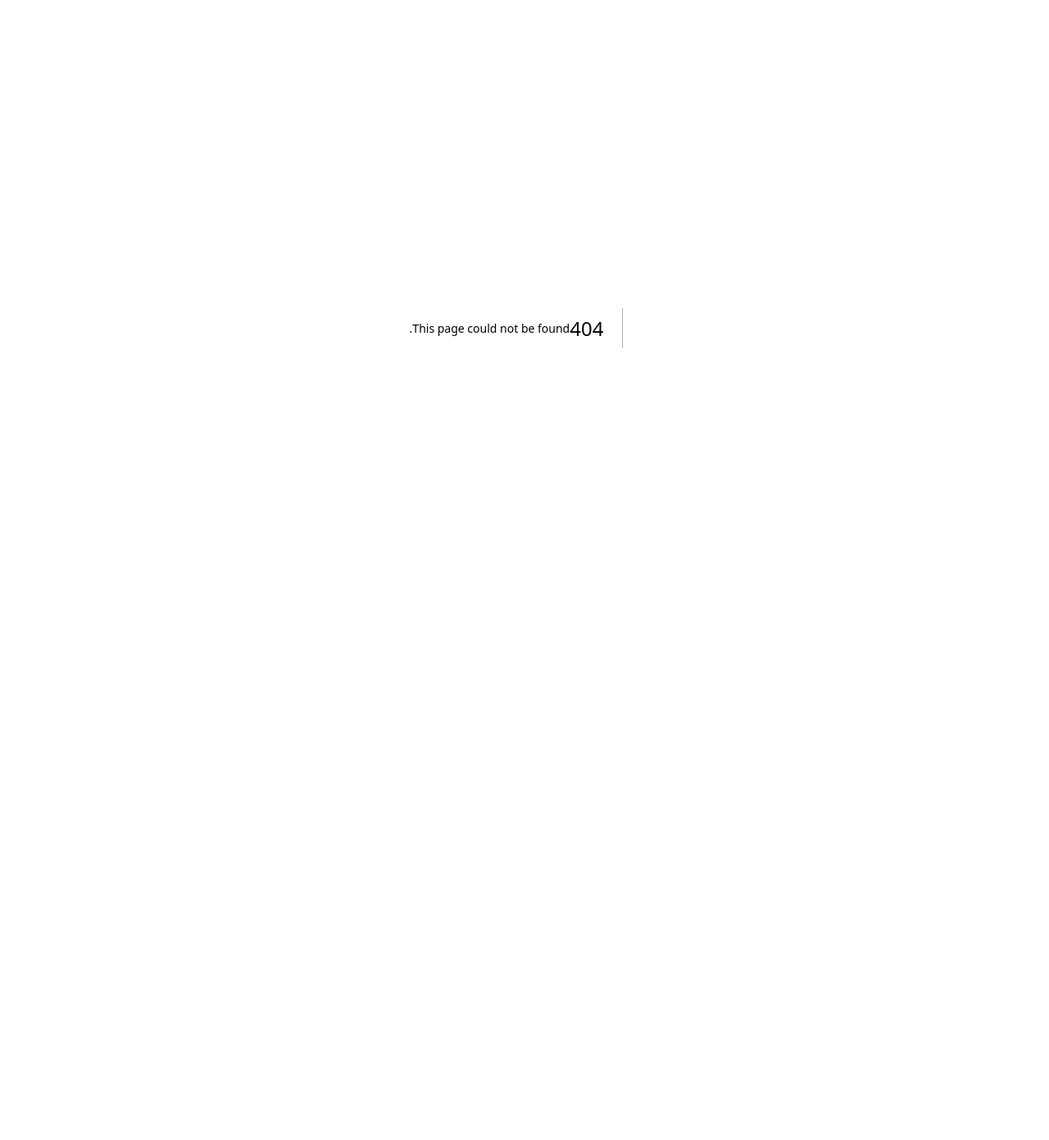
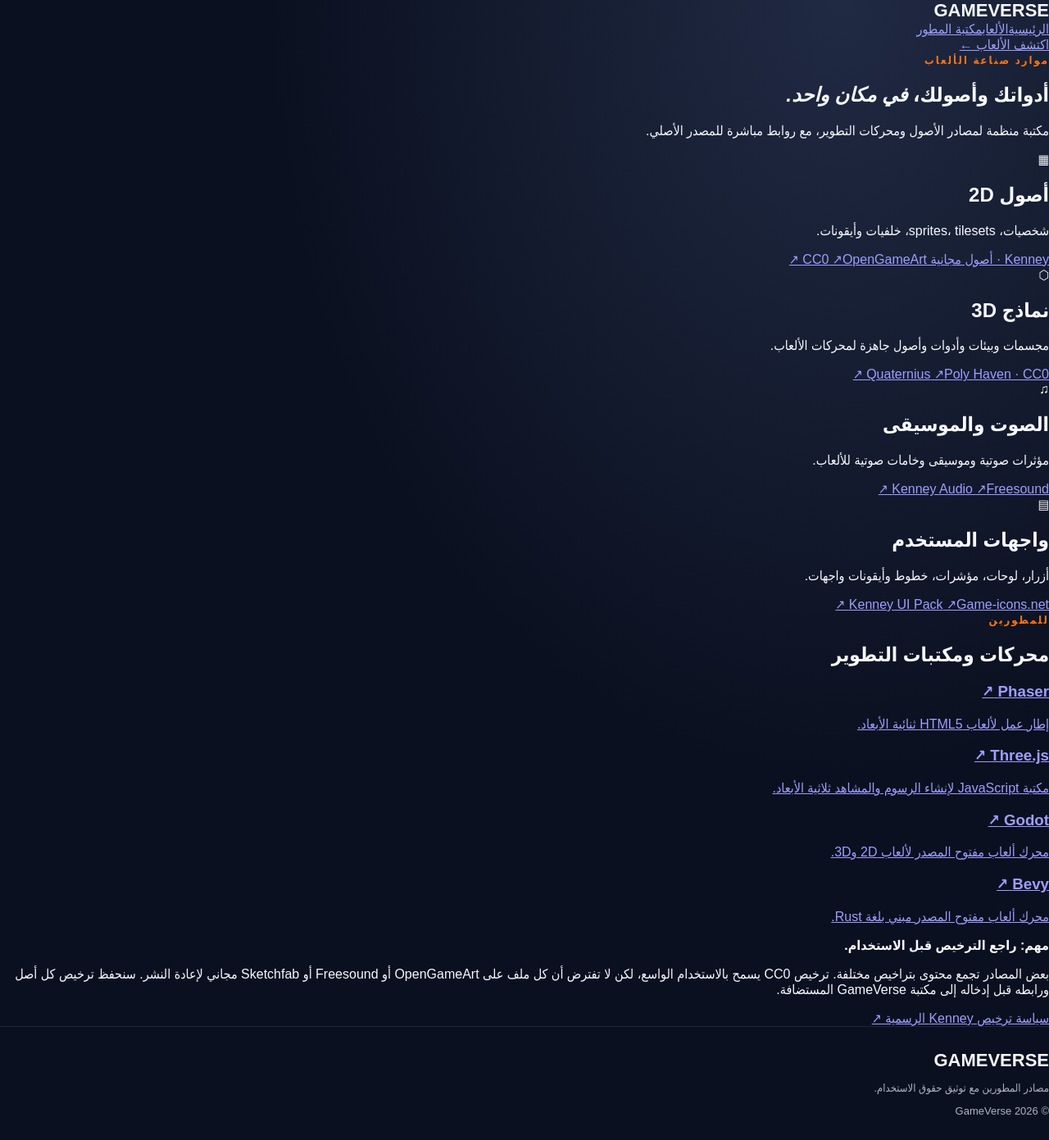
Before and after one commit to alza69191-art/gameverse-platform, a Next.js app: page /libraries in a window 1280 px wide. Before the commit this address had no page. Shown: the whole page at 82% size. Before the commit the page ends 800 px from the top, so only its background shows below. Built offline with nearby package versions, Linux system fonts and the light colour scheme.

Commit message:
Add curated developer asset and engine library

```diff
--- /dev/null
+++ b/app/libraries/page.tsx
@@ -0,0 +1,22 @@
+const collections = [
+  { icon: "▦", title: "أصول 2D", text: "شخصيات، sprites، tilesets، خلفيات وأيقونات.", links: [{ name: "Kenney · أصول مجانية CC0", url: "https://kenney.nl/assets" }, { name: "OpenGameArt", url: "https://opengameart.org/" }] },
+  { icon: "⬡", title: "نماذج 3D", text: "مجسمات وبيئات وأدوات وأصول جاهزة لمحركات الألعاب.", links: [{ name: "Quaternius", url: "https://quaternius.com/" }, { name: "Poly Haven · CC0", url: "https://polyhaven.com/" }] },
+  { icon: "♫", title: "الصوت والموسيقى", text: "مؤثرات صوتية وموسيقى وخامات صوتية للألعاب.", links: [{ name: "Kenney Audio", url: "https://kenney.nl/assets" }, { name: "Freesound", url: "https://freesound.org/" }] },
+  { icon: "▤", title: "واجهات المستخدم", text: "أزرار، لوحات، مؤشرات، خطوط وأيقونات واجهات.", links: [{ name: "Kenney UI Pack", url: "https://kenney.nl/assets" }, { name: "Game-icons.net", url: "https://game-icons.net/" }] },
+];
+const engines = [
+  { name: "Phaser", text: "إطار عمل لألعاب HTML5 ثنائية الأبعاد.", url: "https://phaser.io/" },
+  { name: "Three.js", text: "مكتبة JavaScript لإنشاء الرسوم والمشاهد ثلاثية الأبعاد.", url: "https://threejs.org/" },
+  { name: "Godot", text: "محرك ألعاب مفتوح المصدر لألعاب 2D و3D.", url: "https://godotengine.org/" },
+  { name: "Bevy", text: "محرك ألعاب مفتوح المصدر مبني بلغة Rust.", url: "https://bevy.org/" },
+];
+export default function LibrariesPage() {
+  return <main className="site-shell catalog-page">
+    <header className="topbar"><a className="brand" href="/">GAME<span>VERSE</span></a><nav className="main-nav"><a href="/">الرئيسية</a><a href="/games">الألعاب</a><a className="active" href="/libraries">مكتبة المطور</a></nav><a className="nav-cta" href="/games">اكتشف الألعاب ←</a></header>
+    <section className="catalog-hero"><span className="eyebrow"><i /> موارد صناعة الألعاب</span><h1>أدواتك وأصولك،<em> في مكان واحد.</em></h1><p>مكتبة منظمة لمصادر الأصول ومحركات التطوير، مع روابط مباشرة للمصدر الأصلي.</p></section>
+    <section className="library-grid">{collections.map((item) => <article className="library-card" key={item.title}><span className="library-icon">{item.icon}</span><h2>{item.title}</h2><p>{item.text}</p><div className="library-links">{item.links.map(link => <a key={link.name} href={link.url} target="_blank" rel="noopener noreferrer">{link.name} ↗</a>)}</div></article>)}</section>
+    <section className="engine-section"><div className="section-heading"><div><span className="eyebrow">للمطورين</span><h2>محركات ومكتبات التطوير</h2></div></div><div className="engine-grid">{engines.map(engine => <a className="engine-card" key={engine.name} href={engine.url} target="_blank" rel="noopener noreferrer"><h3>{engine.name} <span>↗</span></h3><p>{engine.text}</p></a>)}</div></section>
+    <section className="license-note"><strong>مهم: راجع الترخيص قبل الاستخدام.</strong><p>بعض المصادر تجمع محتوى بتراخيص مختلفة. ترخيص CC0 يسمح بالاستخدام الواسع، لكن لا تفترض أن كل ملف على OpenGameArt أو Freesound أو Sketchfab مجاني لإعادة النشر. سنحفظ ترخيص كل أصل ورابطه قبل إدخاله إلى مكتبة GameVerse المستضافة.</p><a href="https://kenney.nl/support" target="_blank" rel="noopener noreferrer">سياسة ترخيص Kenney الرسمية ↗</a></section>
+    <footer className="footer"><a className="brand" href="/">GAME<span>VERSE</span></a><p>مصادر المطورين مع توثيق حقوق الاستخدام.</p><span>© {new Date().getFullYear()} GameVerse</span></footer>
+  </main>;
+}
```
